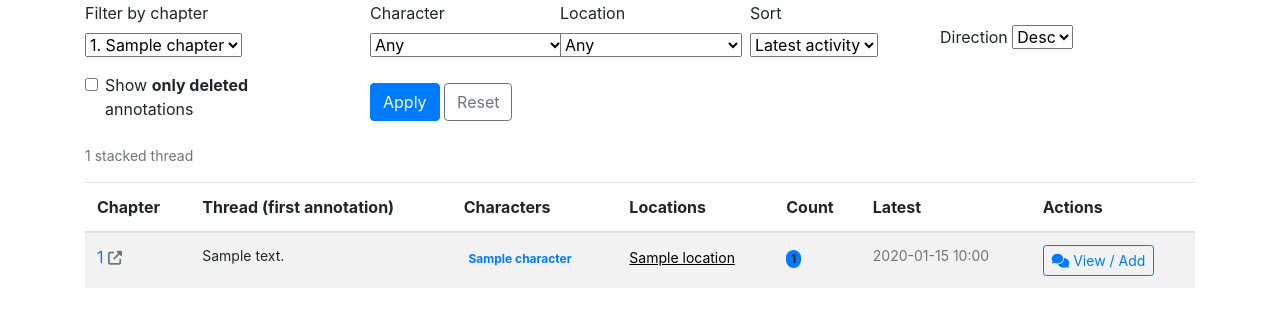
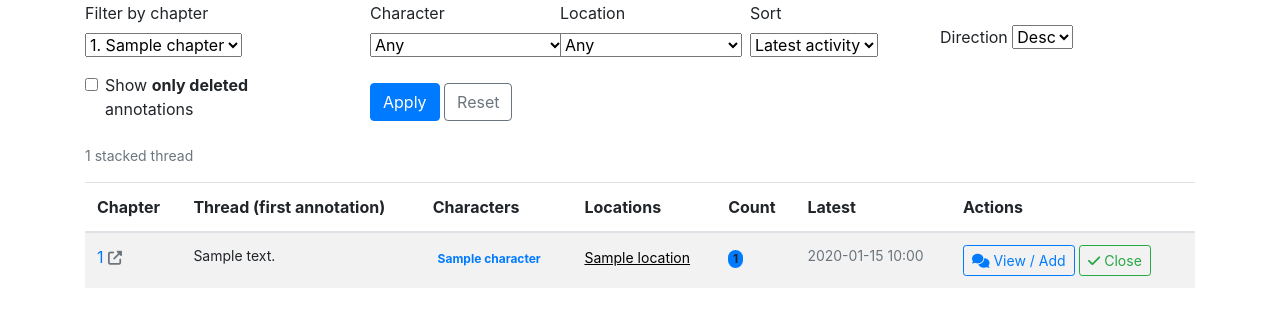
Before and after one commit to renton/rotk.net, a Python web app: template app/templates/admin/annotations.html in a window 1280 px wide. Shown: the part 183-510 px from the top of the page. Run offline with Jinja, Linux system fonts and the light colour scheme; the template is opened without the code that fills it: most values are stand-ins (such as "Sample title", 1, 10 or a date in 2020); some libraries are stand-ins or nearby versions.

Commit message:
Private annotations list: Close button soft-deletes the whole private thread on a snippet (ticket-style resolve)

```diff
--- a/app/templates/admin/annotations.html
+++ b/app/templates/admin/annotations.html
@@ -148,7 +148,7 @@ rotk.net - {% if is_public %}Public{% else %}Private{% endif %} Annotations
                 <span class="badge bg-primary rounded-pill">{{ row.count }}</span>
             </td>
             <td class="small text-muted">{{ row.latest_at.strftime('%Y-%m-%d %H:%M') }}</td>
-            <td class="text-end">
+            <td class="text-end" style="min-width: 220px;">
                 <button type="button"
                         class="btn btn-sm btn-outline-primary open-annotation-modal-btn"
                         data-section-key="{{ row.section_key }}"
@@ -156,6 +156,22 @@ rotk.net - {% if is_public %}Public{% else %}Private{% endif %} Annotations
                     <i class="fa-solid fa-comments" aria-hidden="true"></i>
                     View / Add
                 </button>
+                {% if not is_public and not show_deleted %}
+                {# "Close the ticket" — soft-deletes every private
+                   annotation on this thread in one go. Recoverable
+                   from the show-deleted view. #}
+                <form method="POST" action="{{ url_for('admin.annotation_close_thread') }}"
+                      class="d-inline"
+                      data-confirm="Close this thread? All {{ row.count }} private annotation{{ '' if row.count == 1 else 's' }} on this snippet will be deleted.">
+                    {{ csrf_form.hidden_tag() }}
+                    <input type="hidden" name="chapter_id" value="{{ row.chapter_id }}">
+                    <input type="hidden" name="section_text" value="{{ row.section_text|e }}">
+                    <button type="submit" class="btn btn-sm btn-outline-success">
+                        <i class="fa-solid fa-check" aria-hidden="true"></i>
+                        Close
+                    </button>
+                </form>
+                {% endif %}
             </td>
         </tr>
         {% else %}
```
Also changed, not shown: app/blueprints/admin/views.py (+30 -0 lines).
